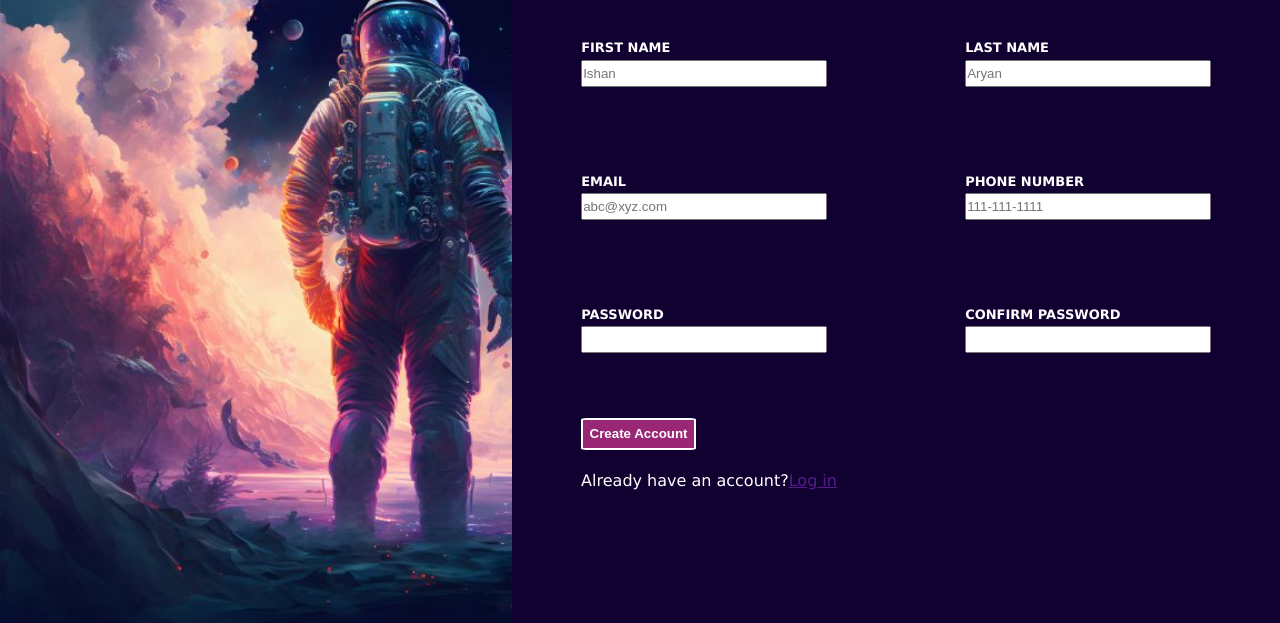
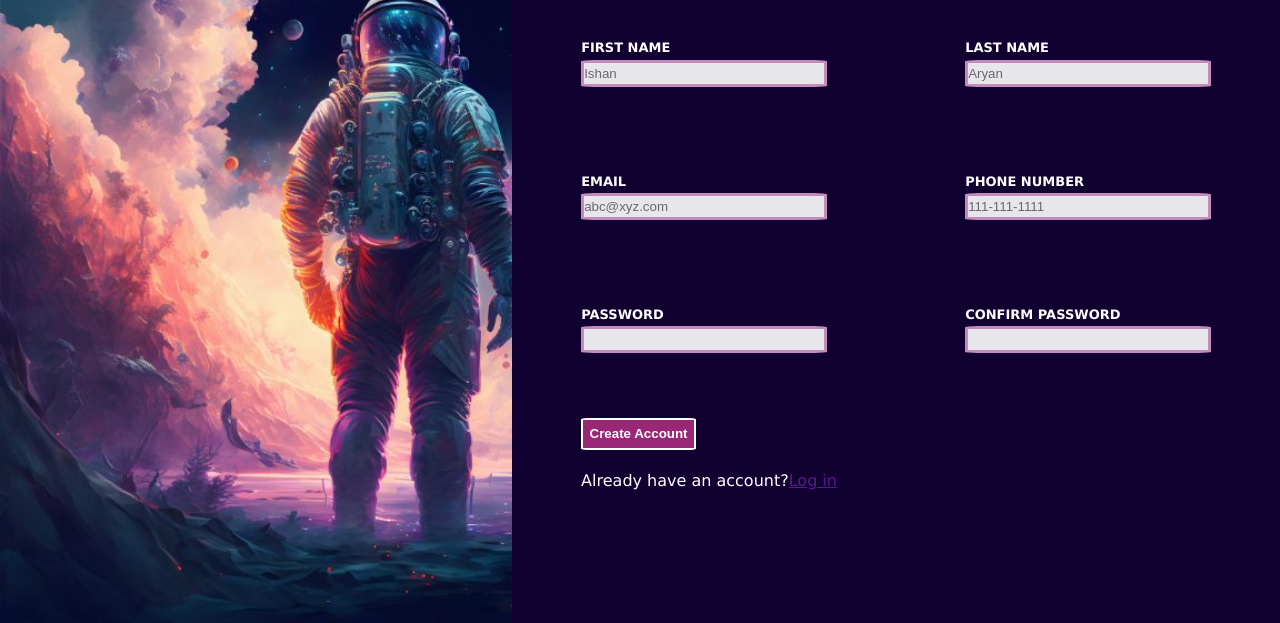
Before and after one commit to IshanA1803/sign-up-form, a plain HTML site: page index.html in a window 1280 px wide. Shown: the part 177-800 px from the top of the page. Drawn offline with Linux system fonts and the light colour scheme; a web font is replaced by a local one.

Commit message:
Add visual feedback for validation of input fields
Added opacity and border colors for valid,invalid and focused input
fields.

```diff
--- a/style.css
+++ b/style.css
@@ -73,6 +73,12 @@ h2{
 input{
     width: 80%;
     height: 1.7rem;
+    border: none;
+    margin: 0px;
+    border: 3px solid  rgb(215, 156, 204);
+    border-radius: 5%;
+    outline: none;
+    opacity: 0.9;
 }
 label{
     width: 80%;
@@ -107,3 +113,13 @@ button:hover{
 button:active{
     transform: scale(1.0);
 }
+input:focus{
+    border-color:rgb(212, 79, 170);
+    opacity: 1;
+}
+input:not(:placeholder-shown):valid{
+    border: 3px solid green;
+}
+input:not(:placeholder-shown):invalid{
+    border: 3px solid red;
+}
```
